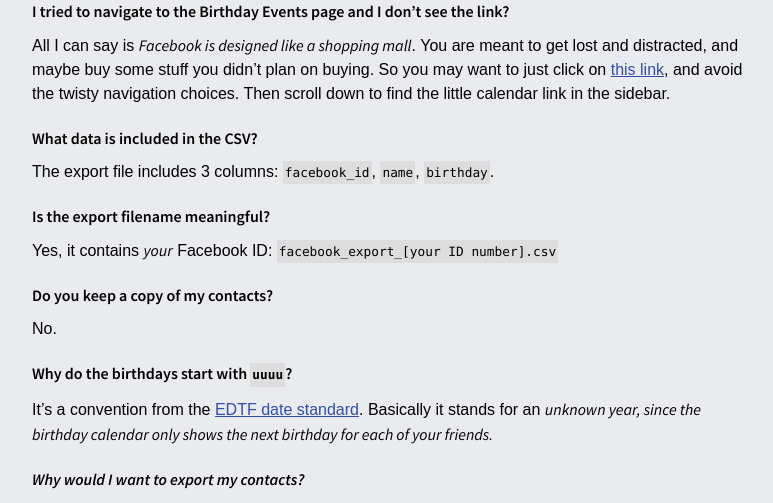
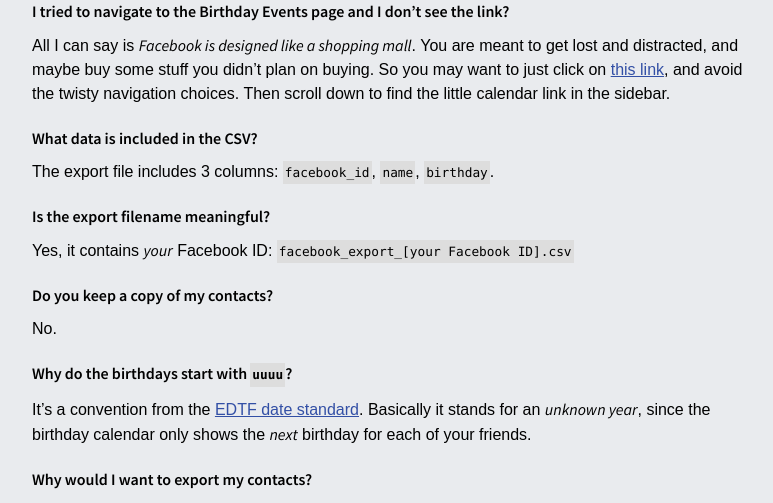
Before and after one commit to smoldata/smol-facebook-export, a PHP site: page / in a window 1280 px wide. Shown: the part 1065-1568 px from the top of the page, without its empty margins (250-1023 px from the left). Run offline with PHP 8.4, Linux system fonts and the light colour scheme; some web fonts are replaced.

Commit message:
:bug: fix the unclosed <em>

```diff
--- a/index.php
+++ b/index.php
@@ -106,11 +106,11 @@ if (! empty($url) && preg_match($regex, $url, $matches)) {
 			<dt>What data is included in the CSV?</dt>
 			<dd>The export file includes 3 columns: <code>facebook_id</code>, <code>name</code>, <code>birthday</code>.</dd>
 			<dt>Is the export filename meaningful?</dt>
-			<dd>Yes, it contains <em>your</em> Facebook ID: <code>facebook_export_[your ID number].csv</code>
+			<dd>Yes, it contains <em>your</em> Facebook ID: <code>facebook_export_[your Facebook ID].csv</code>
 			<dt>Do you keep a copy of my contacts?</dt>
 			<dd>No.</dd>
 			<dt>Why do the birthdays start with <code>uuuu</code>?</dt>
-			<dd>It’s a convention from the <a href="https://www.loc.gov/standards/datetime/">EDTF date standard</a>. Basically it stands for an <em>unknown year<em>, since the birthday calendar only shows the <em>next</em> birthday for each of your friends.</dd>
+			<dd>It’s a convention from the <a href="https://www.loc.gov/standards/datetime/">EDTF date standard</a>. Basically it stands for an <em>unknown year</em>, since the birthday calendar only shows the <em>next</em> birthday for each of your friends.</dd>
 			<dt>Why would I want to export my contacts?</dt>
 			<dd>They are possibly the most valuable part of your Facebook account, and you should have your own copy of the data.</dd>
 			<dt>Why don’t the number of exported contacts match the number of friends I have on Facebook?</dt>
```
